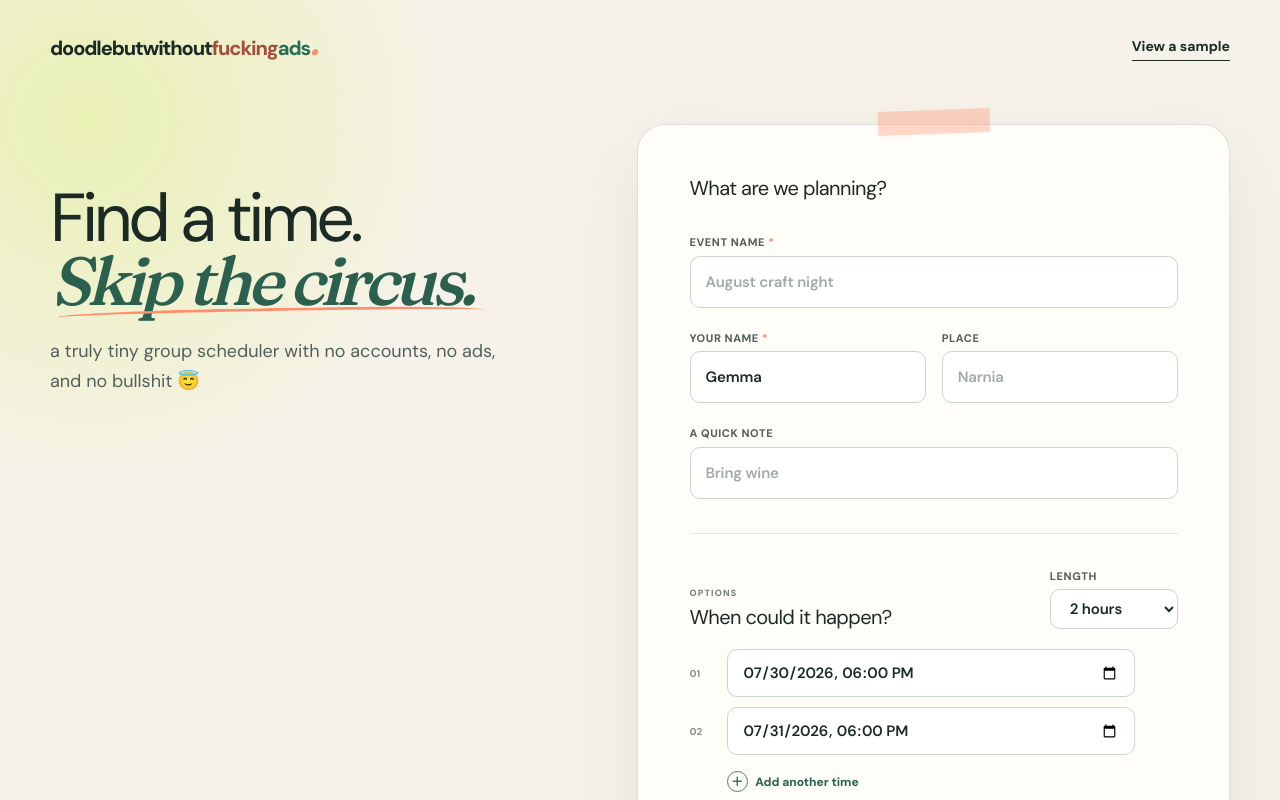
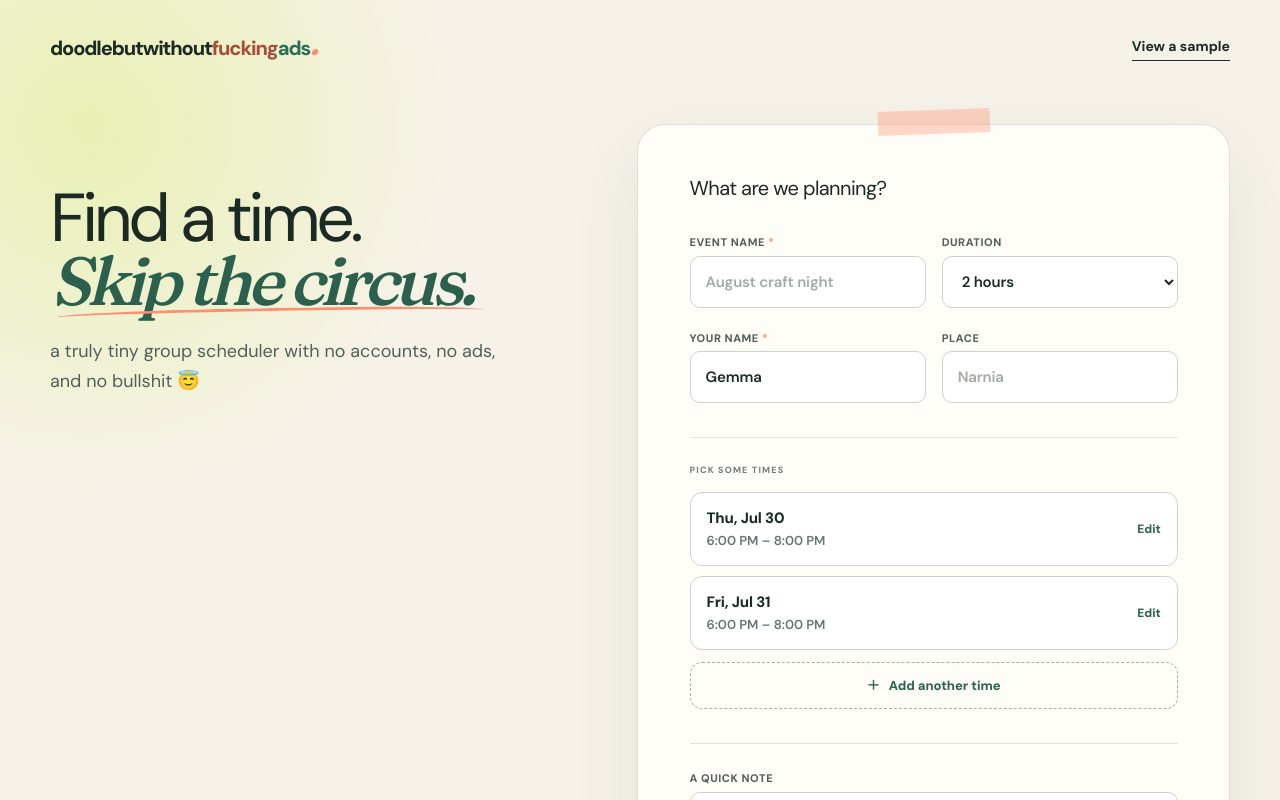
Before and after one commit to Robinnnnn/doodlebutwithoutfuckingads, a Next.js app: page / in a window 1280 px wide. Shown: the top 800 px of the page. Built offline with nearby package versions, Linux system fonts and the light colour scheme.

Commit message:
Use slot chips on create form with duration beside event name.
Move note into its own section, offer 1–5 hour or all-day
duration, and raise the API duration cap to 24 hours.

```diff
--- a/app/DoodleApp.tsx
+++ b/app/DoodleApp.tsx
@@ -97,11 +97,45 @@ function initials(name: string) {
     .toUpperCase();
 }
 
+const CREATE_DURATIONS = [
+  { value: 60, label: "1 hour" },
+  { value: 120, label: "2 hours" },
+  { value: 180, label: "3 hours" },
+  { value: 240, label: "4 hours" },
+  { value: 300, label: "5 hours" },
+  { value: 1440, label: "All day" },
+];
+
+const dayFormatter = new Intl.DateTimeFormat(undefined, {
+  weekday: "short",
+  month: "short",
+  day: "numeric",
+});
+const timeFormatter = new Intl.DateTimeFormat(undefined, {
+  hour: "numeric",
+  minute: "2-digit",
+});
+
 function durationLabel(minutes: number) {
+  if (minutes >= 1440) return "All day";
   if (minutes < 60) return `${minutes} min`;
   if (minutes === 60) return "1 hour";
   if (minutes % 60 === 0) return `${minutes / 60} hours`;
   return `${Math.floor(minutes / 60)}½ hours`;
+}
+
+function formatSlotRange(value: string, durationMinutes: number) {
+  const start = new Date(value);
+  if (Number.isNaN(start.getTime())) return null;
+  const day = dayFormatter.format(start);
+  if (durationMinutes >= 1440) {
+    return { day, time: "All day" };
+  }
+  const end = new Date(start.getTime() + durationMinutes * 60_000);
+  return {
+    day,
+    time: `${timeFormatter.format(start)} – ${timeFormatter.format(end)}`,
+  };
 }
 
 function PollSkeleton() {
@@ -133,6 +167,7 @@ function CreatePoll() {
   });
   const [creating, setCreating] = useState(false);
   const [error, setError] = useState("");
+  const [editing, setEditing] = useState<number | null>(null);
 
   useEffect(() => {
     const saved = localStorage.getItem(draftStorageKey);
@@ -140,9 +175,15 @@ function CreatePoll() {
     try {
       const parsed = JSON.parse(saved) as CreateDraft;
       if (parsed.options?.length) {
+        const known = CREATE_DURATIONS.some(
+          (item) => item.value === parsed.durationMinutes,
+        );
         // Restore the device-local draft after hydration.
         // eslint-disable-next-line react-hooks/set-state-in-effect
-        setDraft(parsed);
+        setDraft({
+          ...parsed,
+          durationMinutes: known ? parsed.durationMinutes : 120,
+        });
       }
     } catch {
       localStorage.removeItem(draftStorageKey);
@@ -166,6 +207,29 @@ function CreatePoll() {
       options: current.options.map((option, optionIndex) =>
         optionIndex === index ? value : option,
       ),
+    }));
+  }
+
+  function removeOption(index: number) {
+    setDraft((current) => ({
+      ...current,
+      options: current.options.filter((_, i) => i !== index),
+    }));
+    setEditing(null);
+  }
+
+  function addOption() {
+    setDraft((current) => ({
+      ...current,
+      options: [
+        ...current.options,
+        toLocalInput(
+          new Date(
+            new Date(current.options.at(-1) || Date.now()).getTime() +
+              86_400_000,
+          ),
+        ),
+      ],
     }));
   }
 
@@ -234,16 +298,6 @@ function CreatePoll() {
             a truly tiny group scheduler with no accounts, no ads, and no
             bullshit 😇
           </p>
-          {/*
-            <div
-              className="promise-row"
-              aria-label="doodlebutwithoutfuckingads benefits"
-            >
-              <span>✦ No sign-up</span>
-              <span>✦ No email gate</span>
-              <span>✦ No past times</span>
-            </div>
-          */}
         </div>
 
         <form className="create-card" onSubmit={submit}>
@@ -251,6 +305,7 @@ function CreatePoll() {
             <h2>What are we planning?</h2>
           </div>
 
+          <div className="two-fields">
             <label>
               <span>
                 Event name <span className="required-marker">*</span>
@@ -263,6 +318,22 @@ function CreatePoll() {
                 required
               />
             </label>
+            <label>
+              Duration
+              <select
+                value={draft.durationMinutes}
+                onChange={(event) =>
+                  update("durationMinutes", Number(event.target.value))
+                }
+              >
+                {CREATE_DURATIONS.map((item) => (
+                  <option key={item.value} value={item.value}>
+                    {item.label}
+                  </option>
+                ))}
+              </select>
+            </label>
+          </div>
 
           <div className="two-fields">
             <label>
@@ -288,6 +359,89 @@ function CreatePoll() {
             </label>
           </div>
 
+          <div className="form-section">
+            <p className="micro-label">Pick some times</p>
+            <div className="slot-chip-list">
+              {draft.options.map((option, index) => {
+                const label = formatSlotRange(option, draft.durationMinutes);
+                const open = editing === index;
+                return (
+                  <div
+                    className={`slot-chip ${open ? "open" : ""}`}
+                    key={index}
+                  >
+                    <div className="slot-chip-row">
+                      <button
+                        type="button"
+                        className="slot-chip-face"
+                        onClick={() => setEditing(open ? null : index)}
+                        aria-expanded={open}
+                      >
+                        {label ? (
+                          <span className="slot-chip-when">
+                            <strong>{label.day}</strong>
+                            <span>{label.time}</span>
+                          </span>
+                        ) : (
+                          <span className="slot-chip-when">
+                            <strong>Pick a date & time</strong>
+                          </span>
+                        )}
+                        <span className="slot-chip-edit">
+                          {open ? "Done" : "Edit"}
+                        </span>
+                      </button>
+                      {draft.options.length > 2 && (
+                        <button
+                          type="button"
+                          className="slot-chip-remove"
+                          aria-label={`Remove time option ${index + 1}`}
+                          onClick={() => removeOption(index)}
+                        >
+                          ×
+                        </button>
+                      )}
+                    </div>
+                    {open && (
+                      <div className="slot-chip-editor">
+                        <input
+                          aria-label={`Edit time option ${index + 1}`}
+                          type={
+                            draft.durationMinutes >= 1440
+                              ? "date"
+                              : "datetime-local"
+                          }
+                          value={
+                            draft.durationMinutes >= 1440
+                              ? option.slice(0, 10)
+                              : option
+                          }
+                          min={
+                            draft.durationMinutes >= 1440
+                              ? toLocalInput(new Date()).slice(0, 10)
+                              : toLocalInput(new Date())
+                          }
+                          onChange={(event) => {
+                            const next =
+                              draft.durationMinutes >= 1440
+                                ? `${event.target.value}T00:00`
+                                : event.target.value;
+                            updateOption(index, next);
+                          }}
+                        />
+                      </div>
+                    )}
+                  </div>
+                );
+              })}
+            </div>
+
+            <button type="button" className="add-slot" onClick={addOption}>
+              <span aria-hidden="true">＋</span> Add another time
+            </button>
+          </div>
+
+          <div className="form-section">
             <label>
               A quick note
               <input
@@ -297,84 +451,14 @@ function CreatePoll() {
                 autoComplete="off"
               />
             </label>
-
-          <div className="form-divider" />
-
-          <div className="time-heading">
-            <div>
-              <p className="micro-label">Options</p>
-              <h3>When could it happen?</h3>
           </div>
-            <label className="duration-field">
-              Length
-              <select
-                value={draft.durationMinutes}
-                onChange={(event) =>
-                  update("durationMinutes", Number(event.target.value))
-                }
-              >
-                <option value={30}>30 min</option>
-                <option value={60}>1 hour</option>
-                <option value={90}>1½ hours</option>
-                <option value={120}>2 hours</option>
-                <option value={180}>3 hours</option>
-                <option value={240}>4 hours</option>
-              </select>
-            </label>
-          </div>
-
-          <div className="time-list">
-            {draft.options.map((option, index) => (
-              <div className="time-row" key={index}>
-                <span>{pad(index + 1)}</span>
-                <input
-                  aria-label={`Time option ${index + 1}`}
-                  type="datetime-local"
-                  value={option}
-                  min={toLocalInput(new Date())}
-                  onChange={(event) => updateOption(index, event.target.value)}
-                />
-                {draft.options.length > 2 && (
-                  <button
-                    type="button"
-                    className="icon-button"
-                    aria-label={`Remove time option ${index + 1}`}
-                    onClick={() =>
-                      update(
-                        "options",
-                        draft.options.filter((_, i) => i !== index),
-                      )
-                    }
-                  >
-                    ×
-                  </button>
-                )}
-              </div>
-            ))}
-          </div>
-
-          <button
-            type="button"
-            className="add-time"
-            onClick={() =>
-              update("options", [
-                ...draft.options,
-                toLocalInput(
-                  new Date(
-                    new Date(draft.options.at(-1) || Date.now()).getTime() +
-                      86_400_000,
-                  ),
-                ),
-              ])
-            }
-          >
-            <span>＋</span> Add another time
-          </button>
 
           {error && <p className="form-error">{error}</p>}
 
           <button className="primary-button create-button" disabled={creating}>
-            <span>{creating ? "Making your poll…" : "Create & get the link"}</span>
+            <span>
+              {creating ? "Making your poll…" : "Create & get the link"}
+            </span>
             <span aria-hidden="true">↗</span>
           </button>
         </form>
--- a/app/api/polls/route.ts
+++ b/app/api/polls/route.ts
@@ -32,7 +32,7 @@ export async function POST(request: Request) {
     const note = clean(body.note, 240);
     const timezone = clean(body.timezone, 80) || "UTC";
     const durationMinutes = Math.min(
-      720,
+      1440,
       Math.max(15, Number(body.durationMinutes) || 60),
     );
     const options = Array.from(
--- a/app/globals.css
+++ b/app/globals.css
@@ -295,7 +295,8 @@ a {
 
 .create-card > label + label,
 .create-card > label + .two-fields,
-.two-fields + label {
+.two-fields + label,
+.two-fields + .two-fields {
   margin-top: 22px;
 }
 
@@ -309,48 +310,140 @@ a {
   color: var(--coral);
 }
 
-.form-divider {
-  height: 1px;
-  margin: 34px 0;
-  background: #e3e5e1;
+.form-section {
+  margin-top: 34px;
+  border-top: 1px solid #e3e5e1;
+  padding-top: 26px;
 }
 
-.time-heading {
-  justify-content: space-between;
-  align-items: flex-end;
+.form-section .micro-label {
+  margin-bottom: 14px;
 }
 
-.duration-field {
-  width: 128px;
+.form-section > label {
+  display: grid;
+  gap: 5px;
+  color: #53605a;
+  font-size: 11px;
+  font-weight: 800;
+  letter-spacing: 0.05em;
+  text-transform: uppercase;
 }
 
-.duration-field select {
-  height: 40px;
-  cursor: pointer;
+.slot-chip-list {
+  display: grid;
+  gap: 10px;
 }
 
-.time-list {
-  display: grid;
-  gap: 10px;
-  margin-top: 20px;
+.slot-chip {
+  border: 1px solid #cdd4ce;
+  border-radius: 12px;
+  background: #fff;
+  overflow: hidden;
+  transition:
+    border-color 160ms ease,
+    box-shadow 160ms ease;
 }
 
-.time-row {
-  display: grid;
-  grid-template-columns: 28px 1fr 34px;
-  gap: 9px;
-  align-items: center;
+.slot-chip.open {
+  border-color: #36705c;
+  box-shadow: 0 0 0 3px rgba(168, 230, 202, 0.34);
 }
 
-.time-row > span {
-  color: #88938e;
-  font-size: 10px;
+.slot-chip-row {
+  display: flex;
+  align-items: stretch;
+}
+
+.slot-chip-face {
+  flex: 1;
+  min-width: 0;
+  display: flex;
+  align-items: center;
+  justify-content: space-between;
+  gap: 12px;
+  border: 0;
+  background: transparent;
+  cursor: pointer;
+  padding: 14px 16px;
+  text-align: left;
+}
+
+.slot-chip-when {
+  display: grid;
+  gap: 2px;
+}
+
+.slot-chip-when strong {
+  font-size: 15px;
+  font-weight: 750;
+  letter-spacing: -0.01em;
+}
+
+.slot-chip-when span {
+  color: #69746f;
+  font-size: 13px;
+  font-weight: 600;
+}
+
+.slot-chip-edit {
+  flex: 0 0 auto;
+  color: #2b654f;
+  font-size: 12px;
   font-weight: 800;
 }
 
-.time-row input {
-  height: 48px;
+.slot-chip-remove {
+  display: grid;
+  place-items: center;
+  width: 44px;
+  border: 0;
+  border-left: 1px solid #eceeeb;
+  background: transparent;
+  color: #69746f;
+  cursor: pointer;
+  font-size: 18px;
+  line-height: 1;
+}
+
+.slot-chip-remove:hover {
+  background: #fdeae4;
+  color: #9f3f29;
+}
+
+.slot-chip-editor {
+  border-top: 1px solid #eceeeb;
+  padding: 12px 16px 16px;
+}
+
+.slot-chip-editor input {
+  height: 46px;
   color-scheme: light;
+}
+
+.add-slot {
+  width: 100%;
+  margin-top: 12px;
+  border: 1.5px dashed #9fb4a9;
+  border-radius: 12px;
+  background: transparent;
+  color: #2b654f;
+  cursor: pointer;
+  padding: 13px;
+  font-size: 13px;
+  font-weight: 800;
+  transition:
+    border-color 160ms ease,
+    background 160ms ease;
+}
+
+.add-slot:hover {
+  border-color: #2b654f;
+  background: var(--mint-soft);
+}
+
+.add-slot span {
+  margin-right: 6px;
 }
 
 .icon-button {
@@ -362,26 +455,6 @@ a {
   cursor: pointer;
   font-size: 20px;
   line-height: 1;
-}
-
-.add-time {
-  margin: 16px 0 4px 37px;
-  border: 0;
-  background: transparent;
-  color: #2b654f;
-  cursor: pointer;
-  font-size: 12px;
-  font-weight: 800;
-}
-
-.add-time span {
-  display: inline-grid;
-  place-items: center;
-  width: 21px;
-  height: 21px;
-  margin-right: 5px;
-  border: 1px solid #4a806c;
-  border-radius: 50%;
 }
 
 .form-error {
```
Lines whose indentation alone changed are shown as unchanged.
